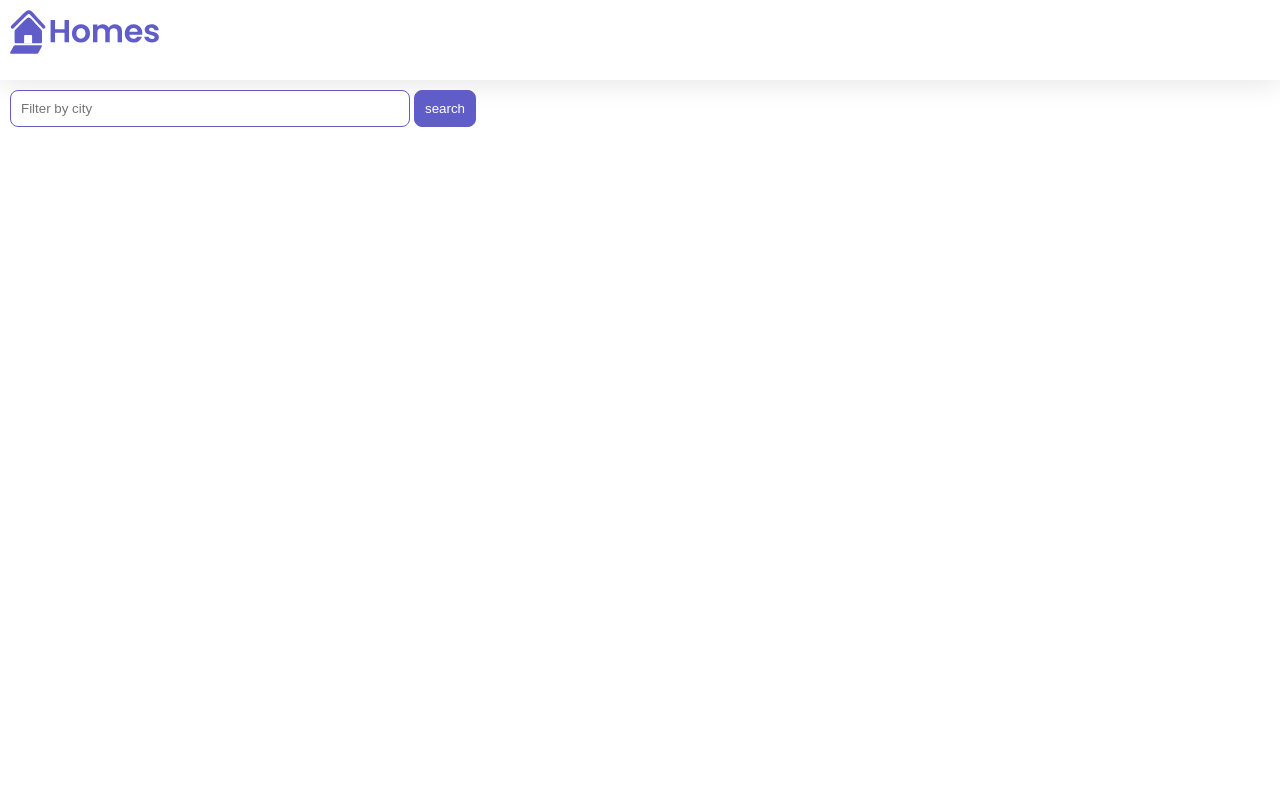
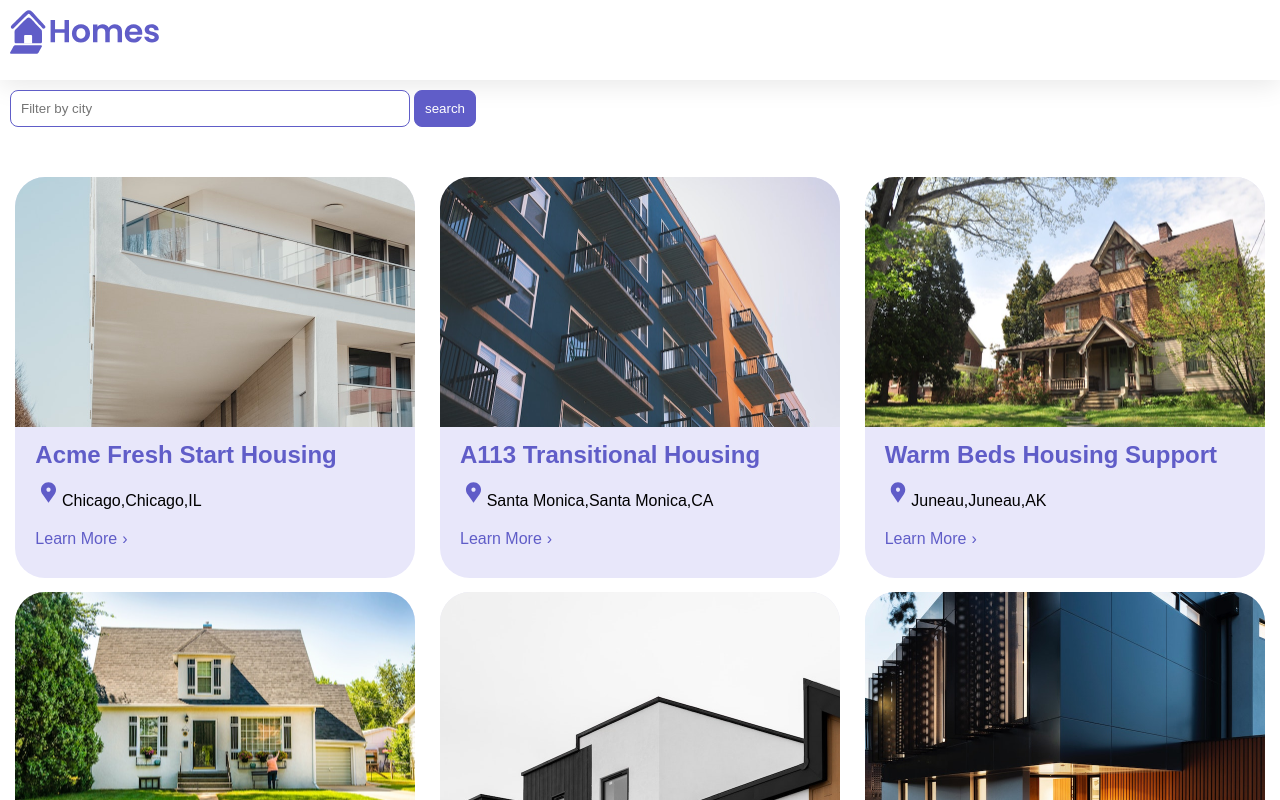
Before and after one commit to BentaherNoureddine/angular-learning, an Angular app: page / in a window 1280 px wide. Shown: the top 800 px of the page. Built offline with nearby package versions, Linux system fonts and the light colour scheme.

Commit message:
injected the housingLocationService in the home.component.ts

```diff
--- a/src/app/home/home.component.ts
+++ b/src/app/home/home.component.ts
@@ -1,7 +1,8 @@
-import { Component } from '@angular/core';
+import { Component,inject } from '@angular/core';
 import { CommonModule } from '@angular/common';
 import {HousingLocationComponent} from "../housing-location/housing-location.component";
 import {HousingLocation} from "../housing-location";
+import {HousingService} from "../housing.service";
 
 @Component({
   selector: 'app-home',
@@ -25,4 +26,8 @@
 })
 export class HomeComponent {
  housingLocationList: HousingLocation[]=[];
+ housingService :HousingService =inject(HousingService);
+ constructor() {
+   this.housingLocationList = this.housingService.getAllHousingLocations();
+ }
 }
```
